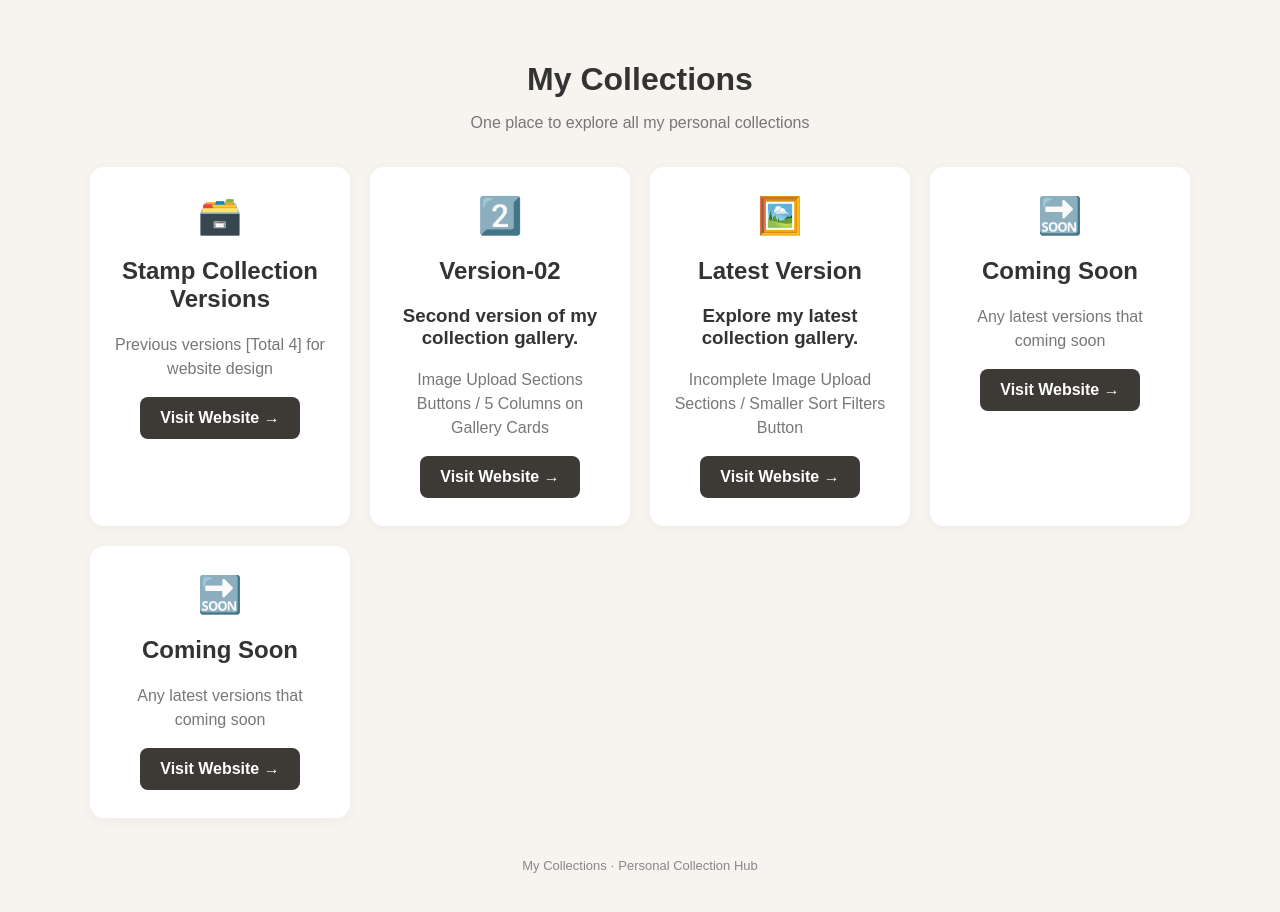
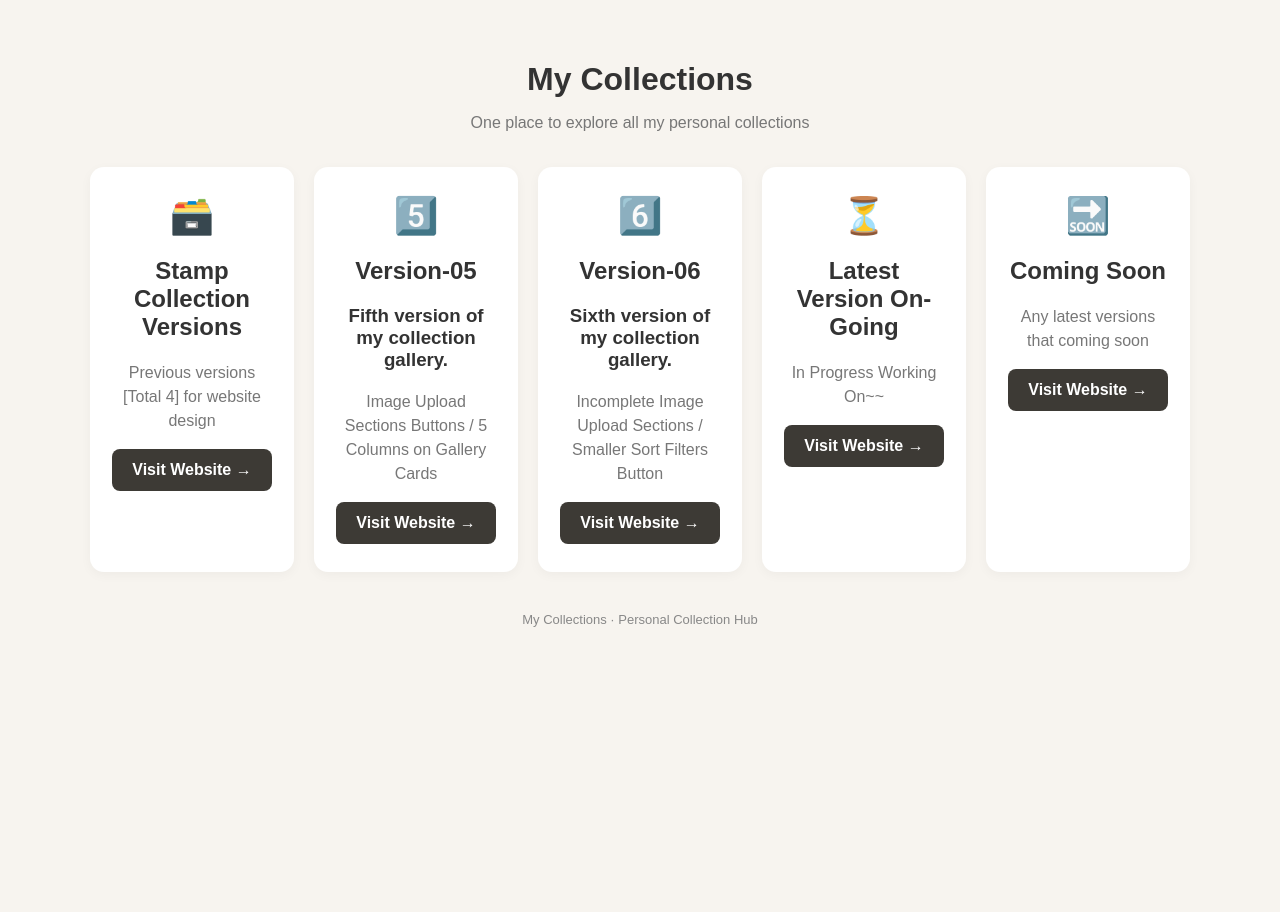
Before and after one commit to Jeat-98/My-Collection-Hub, a plain HTML site: page index.html in a window 1280 px wide. After the commit the page ends 800 px from the top, so only its background shows below. Drawn offline with Linux system fonts and the light colour scheme.

Commit message:
Update index.html

```diff
--- a/index.html
+++ b/index.html
@@ -26,7 +26,7 @@
 
     .collections {
       display: grid;
-      grid-template-columns: repeat(auto-fit, minmax(240px, 1fr));
+      grid-template-columns: repeat(auto-fit, minmax(200px, 1fr));
       gap: 20px;
       max-width: 1100px;
       margin: 0 auto;
@@ -85,9 +85,9 @@
     </section>
 
     <section class="card">
-      <div class="emoji">2️⃣</div>
-      <h2>Version-02</h2>
-      <h3>Second version of my collection gallery.</h3>
+      <div class="emoji">5️⃣</div>
+      <h2>Version-05</h2>
+      <h3>Fifth version of my collection gallery.</h3>
       <p>Image Upload Sections Buttons / 5 Columns on Gallery Cards</p>
       <a class="button"
          href="https://jeat-98.github.io/Collection-Gallery_v2/">
@@ -96,9 +96,9 @@
     </section>
 
     <section class="card">
-      <div class="emoji">🖼️</div>
-      <h2>Latest Version</h2>
-      <h3>Explore my latest collection gallery.</h3>
+      <div class="emoji">6️⃣</div>
+      <h2>Version-06</h2>
+      <h3>Sixth version of my collection gallery.</h3>
       <p>Incomplete Image Upload Sections / Smaller Sort Filters Button</p>
       <a class="button"
          href="https://jeat-98.github.io/Collection-Gallery-Latest/">
@@ -107,16 +107,16 @@
     </section>
 
     <section class="card">
-      <div class="emoji">🔜</div>
-      <h2>Coming Soon</h2>
-      <p>Any latest versions that coming soon</p>
+      <div class="emoji">⏳</div>
+      <h2>Latest Version On-Going</h2>
+      <p>In Progress Working On~~</p>
       <a class="button"
-         href="https://jeat-98.github.io/stamp-collection/">
+         href="https://jeat-98.github.io/Collection-Gallery_v1/">
         Visit Website →
       </a>
     </section>
 
-      <section class="card">
+    <section class="card">
       <div class="emoji">🔜</div>
       <h2>Coming Soon</h2>
       <p>Any latest versions that coming soon</p>
```
